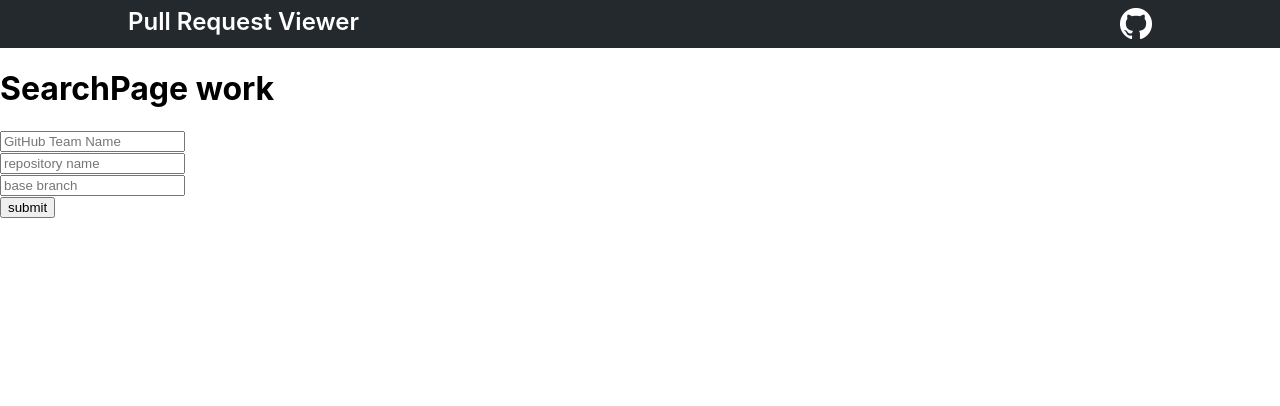
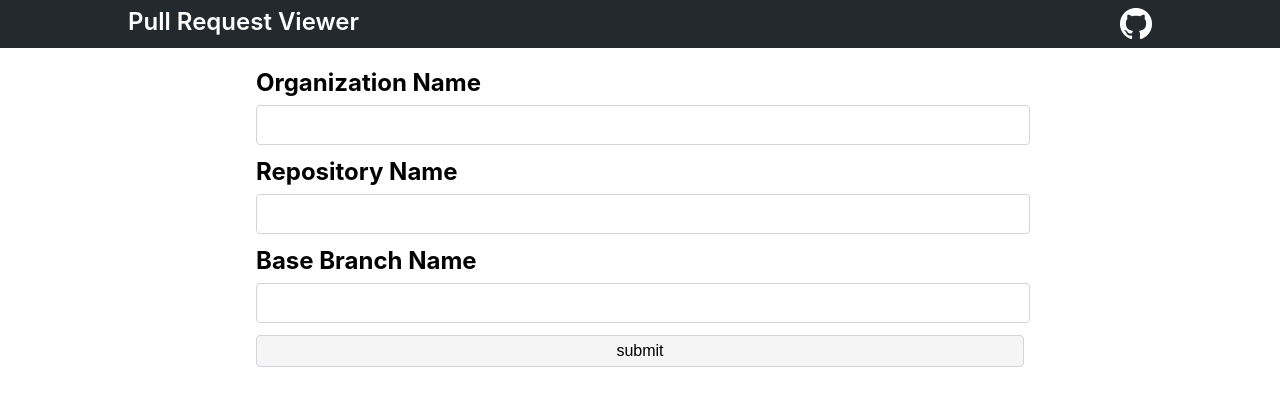
Before and after one commit to hxrxchang/pr-list-viewer, a React (Create React App) app: page / in a window 1280 px wide. Shown: the top 406 px of the page. Built offline with nearby package versions, Linux system fonts and the light colour scheme; sample sign-in values are in the browser's storage.

Commit message:
fix search page style

```diff
--- a/src/pages/Search.tsx
+++ b/src/pages/Search.tsx
@@ -11,8 +11,53 @@ type SearchFormData = {
 };
 
 const Container = styled.div`
+  .page-content {
+    padding: 0 20%;
+    display: flex;
+    flex-direction: column;
+  }
+
+  .search-form-wrapper {
+    margin: 20px 0 40px 0;
+    display: flex;
+    justify-content: center;
+  }
+
+  .search-form {
+    width: 100%;
+  }
+
+  .form-label {
+    display: block;
+    font-size: 24px;
+    font-weight: bold;
+    margin-bottom: 8px;
+  }
+
+  .search-form-input {
+    display: block;
+    width: 100%;
+    height: 36px;
+    border: 1px solid #d1d5da;
+    border-radius: 0.25rem;
+    font-size: 16px;
+    margin-bottom: 12px;
+  }
+
   .error-message {
     color: red;
+  }
+
+  .form-button {
+    display: block;
+    width: 100%;
+    height: 32px;
+    text-align: center;
+    border: 1px solid #d1d5da;
+    border-radius: 0.25rem;
+    font-size: 16px;
+    background-color: #f5f5f5;
+    cursor: pointer;
   }
 `;
 
@@ -27,38 +72,51 @@ const SearchPage: React.FC<{}> = () => {
   return (
     <Container>
       <HeaderComponent></HeaderComponent>
-      <h1>SearchPage work</h1>
-      <form onSubmit={onSubmit}>
+      <div className="page-content">
+        {/* TODO: コンポーネント切り出し */}
+        <div className="search-form-wrapper">
+          <form className="search-form" onSubmit={onSubmit}>
+            <div className="search-form-input-wrapper">
+              <label className="form-label">Organization Name</label>
               <input
+                className="search-form-input"
                 name="teamName"
                 ref={register({ required: true })}
-          placeholder="GitHub Team Name"
               />
               {errors.teamName && (
                 <p className="error-message">GitHub team name is required</p>
               )}
-        <br />
+            </div>
+
+            <div className="search-form-input-wrapper">
+              <label className="form-label">Repository Name</label>
               <input
+                className="search-form-input"
                 name="repositoryName"
                 ref={register({ required: true })}
-          placeholder="repository name"
               />
               {errors.repositoryName && (
                 <p className="error-message">Repository name is required</p>
               )}
-        <br />
+            </div>
+            <div className="search-form-input-wrapper">
+              <label className="form-label">Base Branch Name</label>
               <input
+                className="search-form-input"
                 name="baseBranch"
                 ref={register({ required: true })}
-          placeholder="base branch"
               />
+
               {errors.baseBranch && (
                 <p className="error-message">BaseBranch name is required</p>
               )}
-        <br />
-        <button type="submit">submit</button>
+            </div>
+            <button className="form-button" type="submit">
+              submit
+            </button>
           </form>
-      <div>
+        </div>
+        <div className="pull-request-list">
           <code>
             {pullRequests.map(pullRequest => (
               <p key={pullRequest.title}>
@@ -67,6 +125,7 @@ const SearchPage: React.FC<{}> = () => {
             ))}
           </code>
         </div>
+      </div>
     </Container>
   );
 };
--- a/src/pages/SignIn.tsx
+++ b/src/pages/SignIn.tsx
@@ -78,6 +78,7 @@ const SignInPage: React.FC<{}> = () => {
     <Container>
       <HeaderComponent></HeaderComponent>
       <div className="page-content">
+        {/* todo: formは別コンポーネントに切り出す */}
         <div className="token-form-wrapper">
           <form className="token-form" onSubmit={onSubmit}>
             <div className="token-form-input-wrapper">
```
Lines whose indentation alone changed are shown as unchanged.
